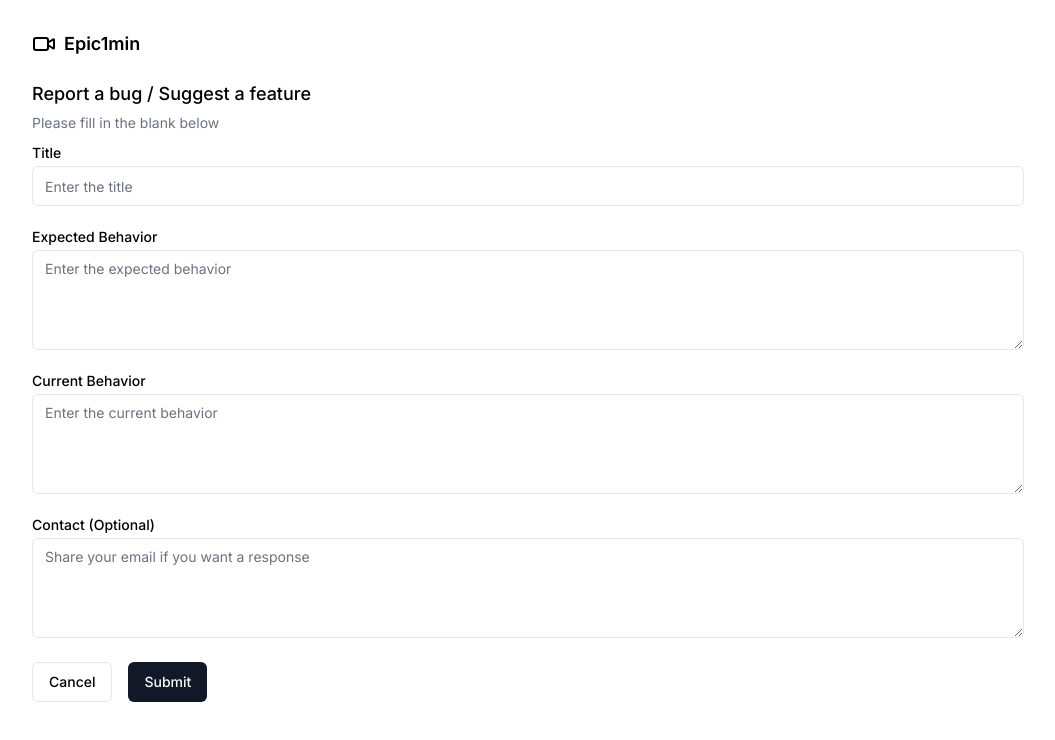
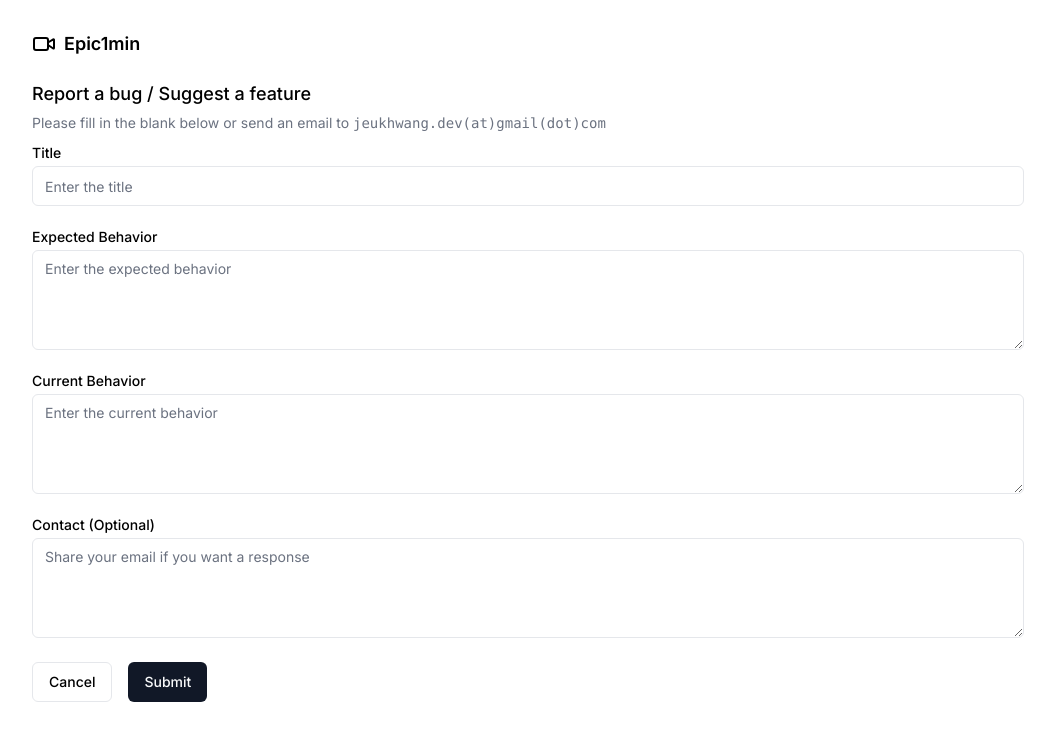
Before and after one commit to JeukHwang/epic1min, a Next.js app: page /report in a window 1280 px wide. Shown: the top 740 px of the page, without its empty margins (112-1167 px from the left). Built offline with nearby package versions, Linux system fonts and the light colour scheme.

Commit message:
feat: add additional contact

```diff
--- a/src/components/bug-report.tsx
+++ b/src/components/bug-report.tsx
@@ -69,7 +69,9 @@ export function BugReport() {
             Report a bug / Suggest a feature
           </h2>
           <p className="text-sm leading-none text-gray-500 dark:text-gray-400">
-            Please fill in the blank below
+            Please fill in the blank below or send an email to{" "}
+            <code>{"jeukhwang.dev"}</code>
+            <code>{"(at)gmail(dot)com"}</code>
           </p>
         </div>
         <div className="grid gap-6">
```
